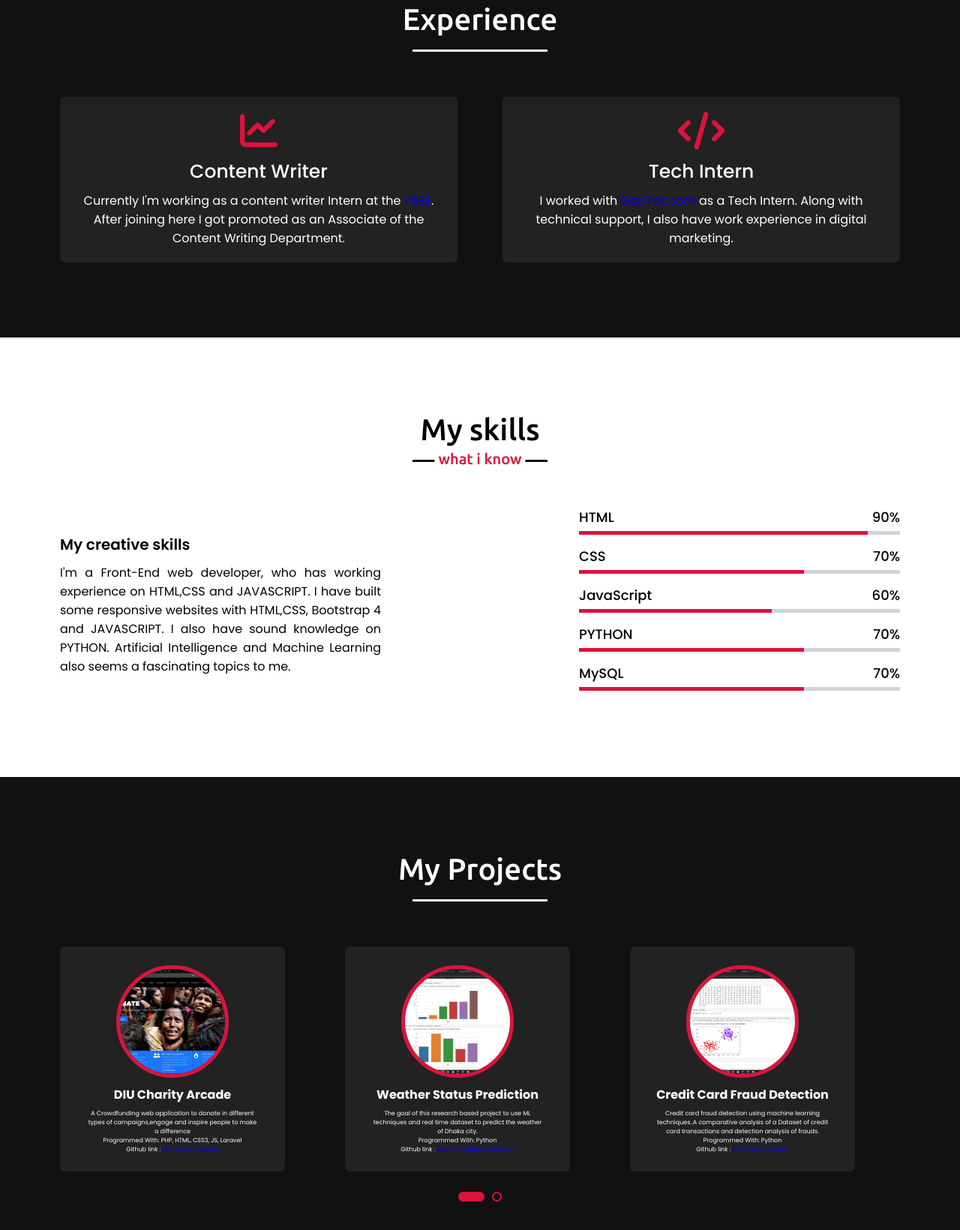
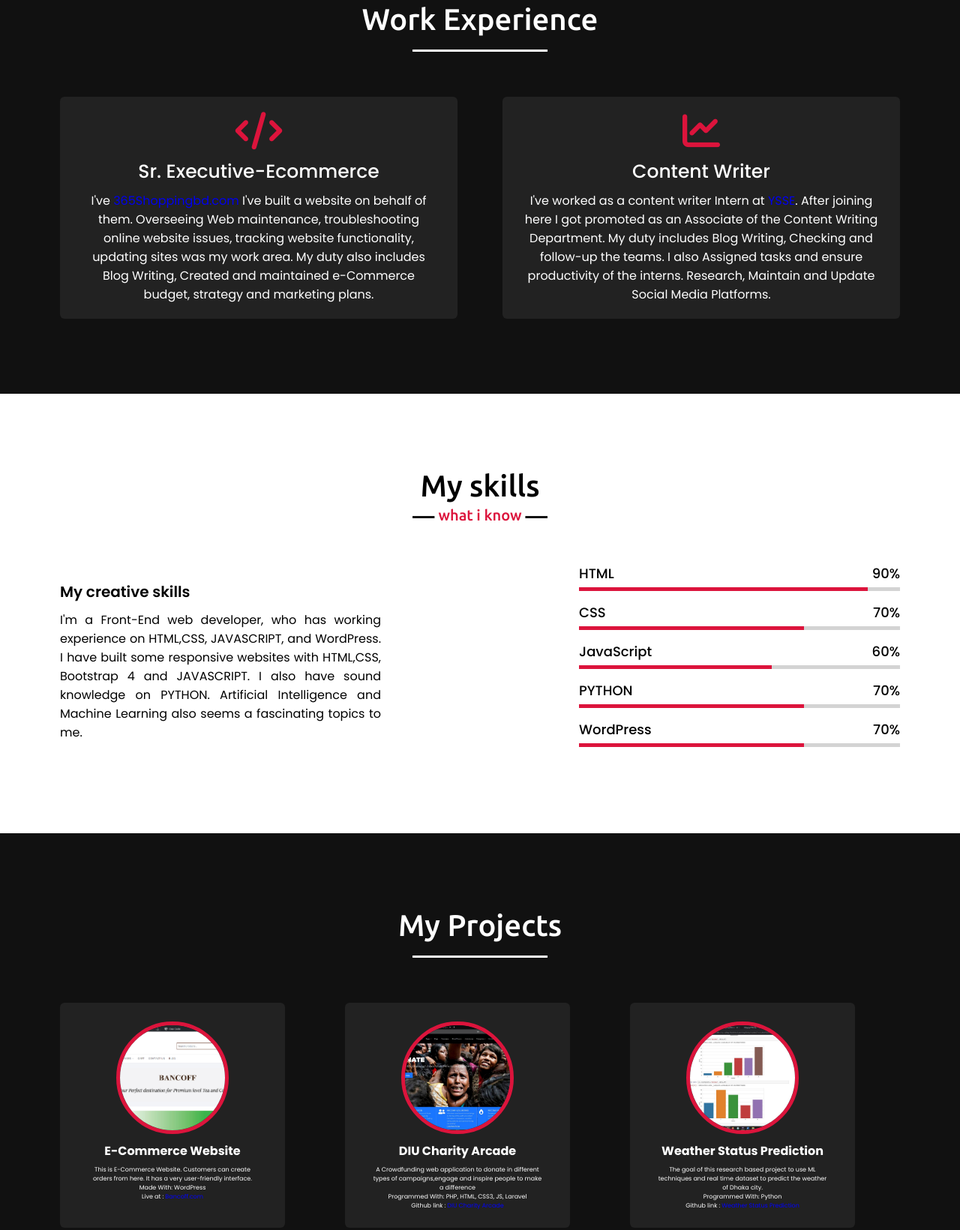
Before and after one commit to sadiajamal/sadiajamal.github.io, a plain HTML site: page index.html in a window 1280 px wide. Shown: the part 1630-3270 px from the top of the page at 75% size. Drawn offline with nearby package versions, Linux system fonts and the light colour scheme.

Commit message:
first commit

```diff
--- a/index.html
+++ b/index.html
@@ -56,7 +56,7 @@
                 </div>
                 <div class="column right">
                     <div class="text"><span class="typing-2"></span></div>
-                    <p>I am a Front-End Web Developer and Computer Programmer, currently living in Dhaka , Bangladesh. I've completed my Bachelor in Computer Science & Engineering from Daffodil International University. In my undergraduation period I had experience working with HTML , CSS , Javascript, PHP and Laravel. As an AI praiser I have been working with PYTHON on some research-based project.Two of my Conference papers are in the publishing process. I am now looking for job opportunities where I can apply my skills.</p>
+                    <p>I am a Front-End Web Developer and Computer Programmer, currently living in Dhaka , Bangladesh. I've completed my Bachelor in Computer Science & Engineering from Daffodil International University. In my undergraduation period I had experience working with HTML , CSS , Javascript, PHP and Laravel. As an AI praiser I have been working with PYTHON on some research-based project.Two of my Conference papers are published in international journals. I've worked as a Sr. Executive at an organization. I am now looking for better opportunities where I can apply my skills.</p>
                     <a href="SadiaJamal_CV.pdf" download class="btn waves-effect">Download Resume</a>
                 </div>
             </div>
@@ -66,23 +66,26 @@
     <!-- services section start-->
     <section class="services" id="services">
         <div class="max-width">
-            <h2 class="title">Experience</h2>
+            <h2 class="title">Work Experience</h2>
             <div class="serv-content">
+
+                <div class="card">
+                    <div class="box">
+                        <i class="fas fa-code"></i>
+                        <div class="text">Sr. Executive-Ecommerce</div>
+                        <p>I've  <a href="https://365shoppingbd.com/">365Shoppingbd.com </a>I've built a website on behalf of them. Overseeing Web maintenance, troubleshooting online website issues, tracking website functionality, updating sites was my work area. My duty also includes Blog Writing, Created and maintained e-Commerce budget, strategy and marketing plans.</p>
+                    </div>
+                </div>
 
                 <div class="card">
                     <div class="box">
                         <i class="fas fa-chart-line"></i>
                         <div class="text">Content Writer</div>
-                        <p>Currently I'm working as a content writer Intern at the <a href="https://ysseglobal.org/">YSSE</a>. After joining here I got promoted as an Associate of the Content Writing Department.</p>
+                        <p> I've worked as a content writer Intern at <a href="https://ysseglobal.org/">YSSE</a>. After joining here I got promoted as an Associate of the Content Writing Department. My duty includes Blog Writing, Checking and follow-up the teams. I also Assigned tasks and ensure productivity of the interns. Research, Maintain and Update Social Media Platforms.
+</p>
                     </div>
                 </div>
-                <div class="card">
-                    <div class="box">
-                        <i class="fas fa-code"></i>
-                        <div class="text">Tech Intern</div>
-                        <p>I worked with <a href="https://gaotek.com/">GaoTek.com</a> as a Tech Intern. Along with technical support, I also have work experience in digital marketing.</p>
-                    </div>
-                </div>
+
                </div>
             </div>
         </div>
@@ -95,8 +98,8 @@
             <div class="skills-content">
                 <div class="column left">
                     <div class="text">My creative skills</div>
-                    <p>I'm a Front-End web developer, who has working experience on HTML,CSS and
-                    JAVASCRIPT. I have built some responsive websites with HTML,CSS, Bootstrap 4 and JAVASCRIPT. I also have sound knowledge on PYTHON. Artificial Intelligence and Machine Learning also seems a fascinating topics to me.</p>
+                    <p>I'm a Front-End web developer, who has working experience on HTML,CSS,
+                    JAVASCRIPT, and WordPress. I have built some responsive websites with HTML,CSS, Bootstrap 4 and JAVASCRIPT. I also have sound knowledge on PYTHON. Artificial Intelligence and Machine Learning also seems a fascinating topics to me.</p>
                     <!--<a href="#">Read more</a>-->
                 </div>
                 <div class="column right">
@@ -130,7 +133,7 @@
                     </div>
                     <div class="bars">
                         <div class="info">
-                            <span>MySQL</span>
+                            <span>WordPress</span>
                             <span>70%</span>
                         </div>
                         <div class="line mysql"></div>
@@ -153,6 +156,16 @@
             <div class="carousel owl-carousel">
                 <div class="card">
                     <div class="box">
+                        <img src="images/9.png" alt="">
+                        <div class="text" style="font-weight:bold;font-size: medium">E-Commerce Website</div>
+                        <p>This is E-Commerce Website. Customers can create orders from here. It has a very user-friendly interface.</p>
+                        <p>Made With: WordPress</p>
+                        <p>Live at : <a style="color: blue" href="https://www.bancoff.com/">Bancoff.com</a></p>
+
+                    </div>
+                </div>
+                <div class="card">
+                    <div class="box">
                         <img src="images/1.JPG" alt="">
                         <div class="text" style="font-weight:bold;font-size: medium;">DIU Charity Arcade</div>
                         <p> A Crowdfunding web application to donate in different types of campaigns,engage and inspire people to make a difference</p>
@@ -170,16 +183,7 @@
 
                     </div>
                 </div>
-                <div class="card">
-                    <div class="box">
-                        <img src="images/5.JPG" alt="">
-                        <div class="text" style="font-weight:bold;font-size: medium">Credit Card Fraud Detection</div>
-                        <p>Credit card fraud detection using machine learning techniques..A comparative analysis of a Dataset of credit card transactions and detection analysis of frauds.</p>
-                        <p>Programmed With: Python</p>
-                        <p>Github link : <a style="color: blue" href="https://github.com/sadiajamal/DIU-Charity-Arcade-A-Crowd-Funding-Web-Application">DIU Charity Arcade</a></p>
 
-                    </div>
-                </div>
                 <div class="card">
                     <div class="box">
                         <img src="images/7.JPG" alt="">
@@ -282,7 +286,7 @@
 
     <!-- footer section start -->
     <footer>
-        <span>Created By <a href="https://www.codingnepalweb.com">Sadia Jamal</a> | <span class="far fa-copyright"></span> 2020 All rights reserved.</span>
+        <span>Created By Sadia Jamal| <span class="far fa-copyright"></span> 2021 All rights reserved.</span>
     </footer>
 
     <script src="script.js"></script>
```
Also changed, not shown: images/9.png (added), 9 other files.
